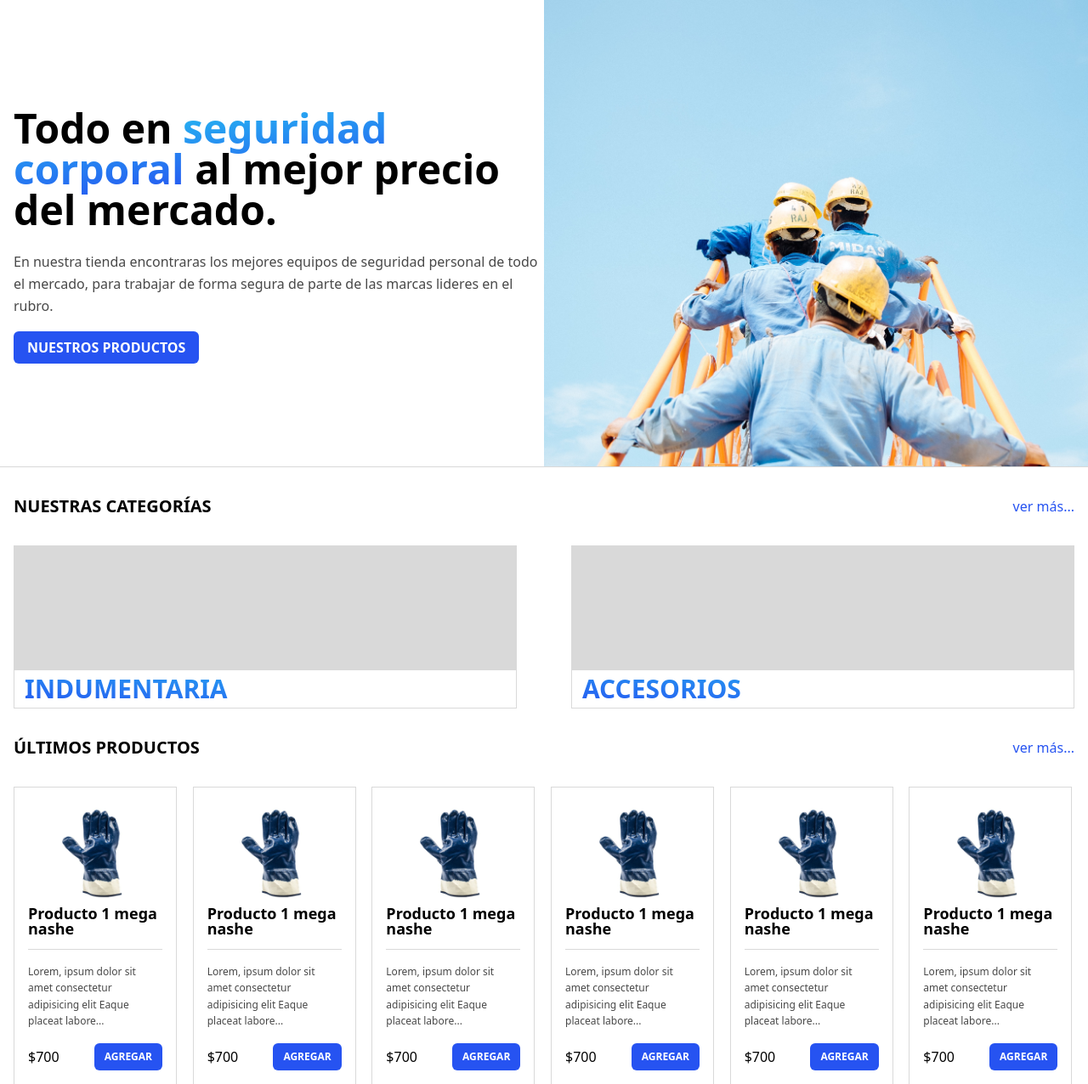
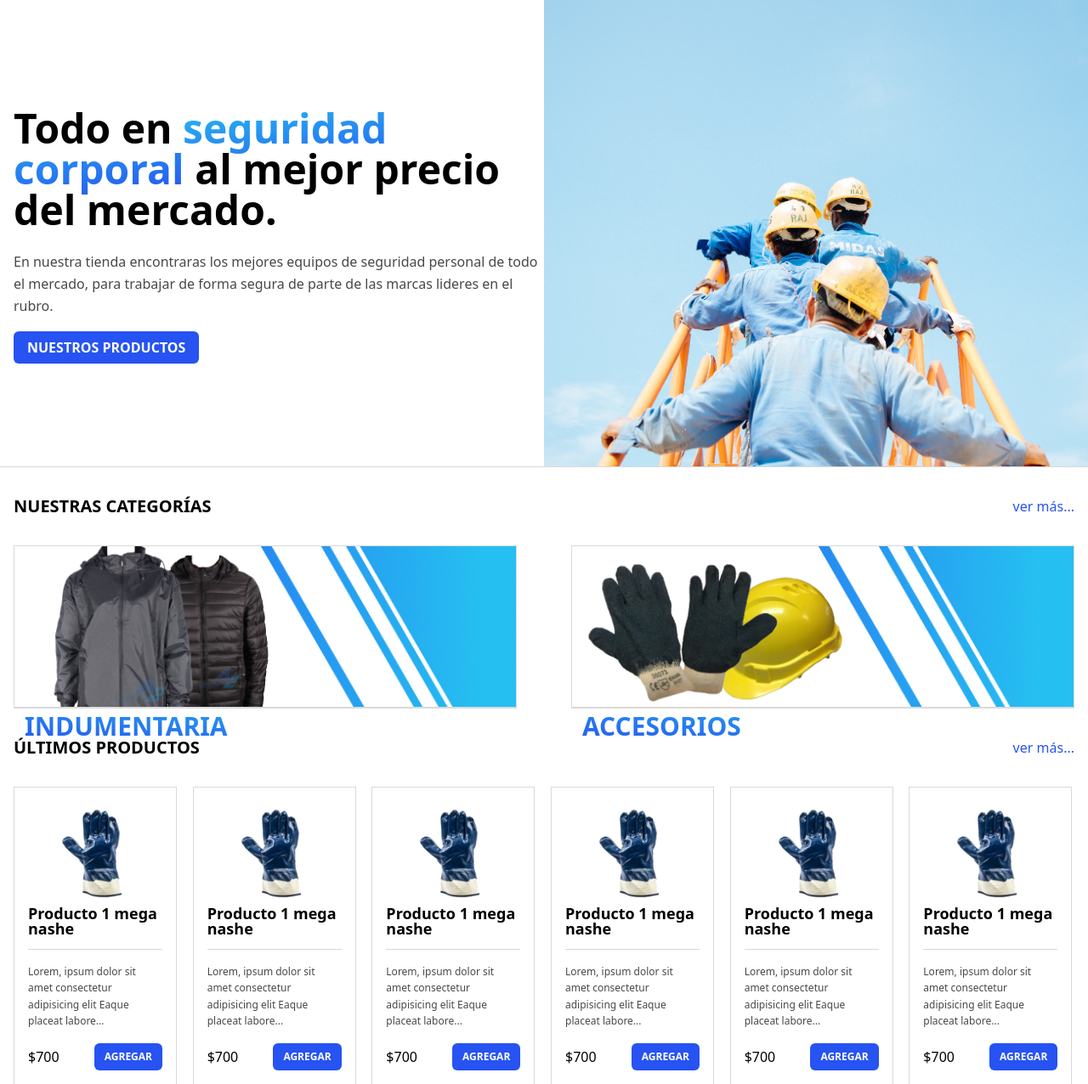
Before and after one commit to Paablo990/ecommerce-natalia-viera, a PHP site: page / in a window 1280 px wide. Shown: the part 66-1342 px from the top of the page at 85% size. Run offline with PHP 8.4, Linux system fonts and the light colour scheme.

Commit message:
imagenes de categorias y retoques en las tarjetas

```diff
--- a/css/tailwindcss.css
+++ b/css/tailwindcss.css
@@ -898,17 +898,8 @@ video {
   padding-bottom: 5rem;
 }
 
-.py-3{
-  padding-top: 0.75rem;
-  padding-bottom: 0.75rem;
-}
-
 .pb-8{
   padding-bottom: 2rem;
-}
-
-.pb-6{
-  padding-bottom: 1.5rem;
 }
 
 .text-center{
@@ -972,6 +963,11 @@ video {
 .underline{
   -webkit-text-decoration-line: underline;
           text-decoration-line: underline;
+}
+
+html {
+  scroll-behavior: smooth;
+  scroll-padding-top: 64px;
 }
 
 .hero-img {
@@ -1085,6 +1081,8 @@ video {
   }
 }
 
+/* input */
+
 .input{
   border-radius: 0.375rem;
   border-width: 1px;
@@ -1092,6 +1090,8 @@ video {
   border-color: rgb(0 0 0 / var(--tw-border-opacity));
   padding: 0.5rem;
 }
+
+/* input error */
 
 .input-error{
   margin-bottom: 0.5rem;
--- a/index.html
+++ b/index.html
@@ -38,13 +38,13 @@
           class="ml-auto hidden items-center gap-3 sm:flex sm:text-xs md:text-base"
         >
           <li>
-            <a href="/">Inicio</a>
+            <a href="#hero">Inicio</a>
           </li>
           <li>
             <a href="/">Productos</a>
           </li>
           <li>
-            <a href="/">Contacto</a>
+            <a href="#contacto">Contacto</a>
           </li>
           <li>
             <a href="" class="flex items-center gap-1">
@@ -81,7 +81,7 @@
     <!-- main -->
     <main>
       <!-- hero -->
-      <section class="relative border-b border-natalia-gray-300">
+      <section class="relative border-b border-natalia-gray-300" id="hero">
         <div class="container flex gap-12 overflow-y-hidden py-24 md:py-32">
           <div class="md:3/4 lg:w-2/4">
             <h1 class="text-5xl font-black leading-none">
@@ -120,37 +120,39 @@
           </div>
           <div class="flex flex-col gap-6 md:flex-row md:gap-16">
             <!-- indumentaria -->
-            <div
+            <a
+              href="/"
               class="flex aspect-video h-full max-h-48 w-full flex-col border border-natalia-gray-300"
             >
-              <!-- <img
+              <img
                 src="./assets/indumentaria.jpg"
                 alt="Foto de indumentaria"
-                class="w-full object-cover"
-              /> -->
-              <div class="h-full w-full bg-natalia-gray-300"></div>
+                class="h-full border-b border-natalia-gray-300 object-cover"
+              />
+              <!-- <div class="h-full w-full bg-natalia-gray-300"></div> -->
               <h2
                 class="inline bg-gradient-to-tr from-natalia-blue-400 to-natalia-lightblue-400 bg-clip-text px-3 py-1 text-3xl font-black uppercase text-transparent"
               >
                 Indumentaria
               </h2>
-            </div>
+            </a>
             <!-- accesorios -->
-            <div
+            <a
+              href="/"
               class="flex aspect-video h-full max-h-48 w-full flex-col border border-natalia-gray-300"
             >
-              <!-- <img
-                src="./assets/indumentaria.jpg"
+              <img
+                src="./assets/accesorios.jpg"
                 alt="Foto de indumentaria"
-                class="w-full object-cover"
-              /> -->
-              <div class="h-full w-full bg-natalia-gray-300"></div>
+                class="h-full border-b border-natalia-gray-300 object-cover"
+              />
+              <!-- <div class="h-full w-full bg-natalia-gray-300"></div> -->
               <h2
-                class="bg-gradient-to-tr from-natalia-blue-400 to-natalia-lightblue-400 bg-clip-text px-3 py-1 text-3xl font-black uppercase text-transparent"
+                class="inline bg-gradient-to-tr from-natalia-blue-400 to-natalia-lightblue-400 bg-clip-text px-3 py-1 text-3xl font-black uppercase text-transparent"
               >
                 Accesorios
               </h2>
-            </div>
+            </a>
           </div>
         </article>
 
@@ -224,7 +226,7 @@
       </section>
 
       <!-- contacto -->
-      <section class="container py-6">
+      <section class="container py-6" id="contacto">
         <h2 class="mb-6 text-center text-xl font-black uppercase md:text-left">
           Contacto
         </h2>
@@ -262,7 +264,7 @@
               name="contacto-mensaje"
               id="contacto-mensaje"
               placeholder="Tu mensaje aqui..."
-              rows="10"
+              rows="6"
               class="input"
             ></textarea>
             <small id="error_contacto-mensaje" class="input-error"></small>
--- a/js/index.js
+++ b/js/index.js
@@ -6,7 +6,7 @@ $(() => {
       titulo: 'Producto 1 mega nashe',
       descripcion:
         'Lorem, ipsum dolor sit amet consectetur adipisicing elit Eaque placeat  labore...',
-      precio: 700
+      precio: 700,
     },
     {
       id: 1,
@@ -14,7 +14,7 @@ $(() => {
       titulo: 'Producto 1 mega nashe',
       descripcion:
         'Lorem, ipsum dolor sit amet consectetur adipisicing elit Eaque placeat  labore...',
-      precio: 700
+      precio: 700,
     },
     {
       id: 1,
@@ -22,7 +22,7 @@ $(() => {
       titulo: 'Producto 1 mega nashe',
       descripcion:
         'Lorem, ipsum dolor sit amet consectetur adipisicing elit Eaque placeat  labore...',
-      precio: 700
+      precio: 700,
     },
     {
       id: 1,
@@ -30,7 +30,7 @@ $(() => {
       titulo: 'Producto 1 mega nashe',
       descripcion:
         'Lorem, ipsum dolor sit amet consectetur adipisicing elit Eaque placeat  labore...',
-      precio: 700
+      precio: 700,
     },
     {
       id: 1,
@@ -38,7 +38,7 @@ $(() => {
       titulo: 'Producto 1 mega nashe',
       descripcion:
         'Lorem, ipsum dolor sit amet consectetur adipisicing elit Eaque placeat  labore...',
-      precio: 700
+      precio: 700,
     },
     {
       id: 1,
@@ -46,16 +46,17 @@ $(() => {
       titulo: 'Producto 1 mega nashe',
       descripcion:
         'Lorem, ipsum dolor sit amet consectetur adipisicing elit Eaque placeat  labore...',
-      precio: 700
-    }
+      precio: 700,
+    },
   ];
 
   const $listaUltimosProductos = $('#last-products');
   PRODUCTOS.map(producto => {
     $listaUltimosProductos.append(
       `<li class="product">
-        <a href="/">
-          <img src="${producto.img}" alt="" />
+      <a href="/">
+      <img src="${producto.img}" alt="" />
+          </a>
           <h3>${producto.titulo}</h3>
           <p>
             ${producto.descripcion}
@@ -64,7 +65,6 @@ $(() => {
             <span>$${producto.precio}</span>
             <button type="button">Agregar</button>
           </div>
-        </a>
       </li>`
     );
   });
```
Also changed, not shown: css/input.css (+9 -0 lines), assets/accesorios.jpg (added), assets/indumentaria.jpg (added).
